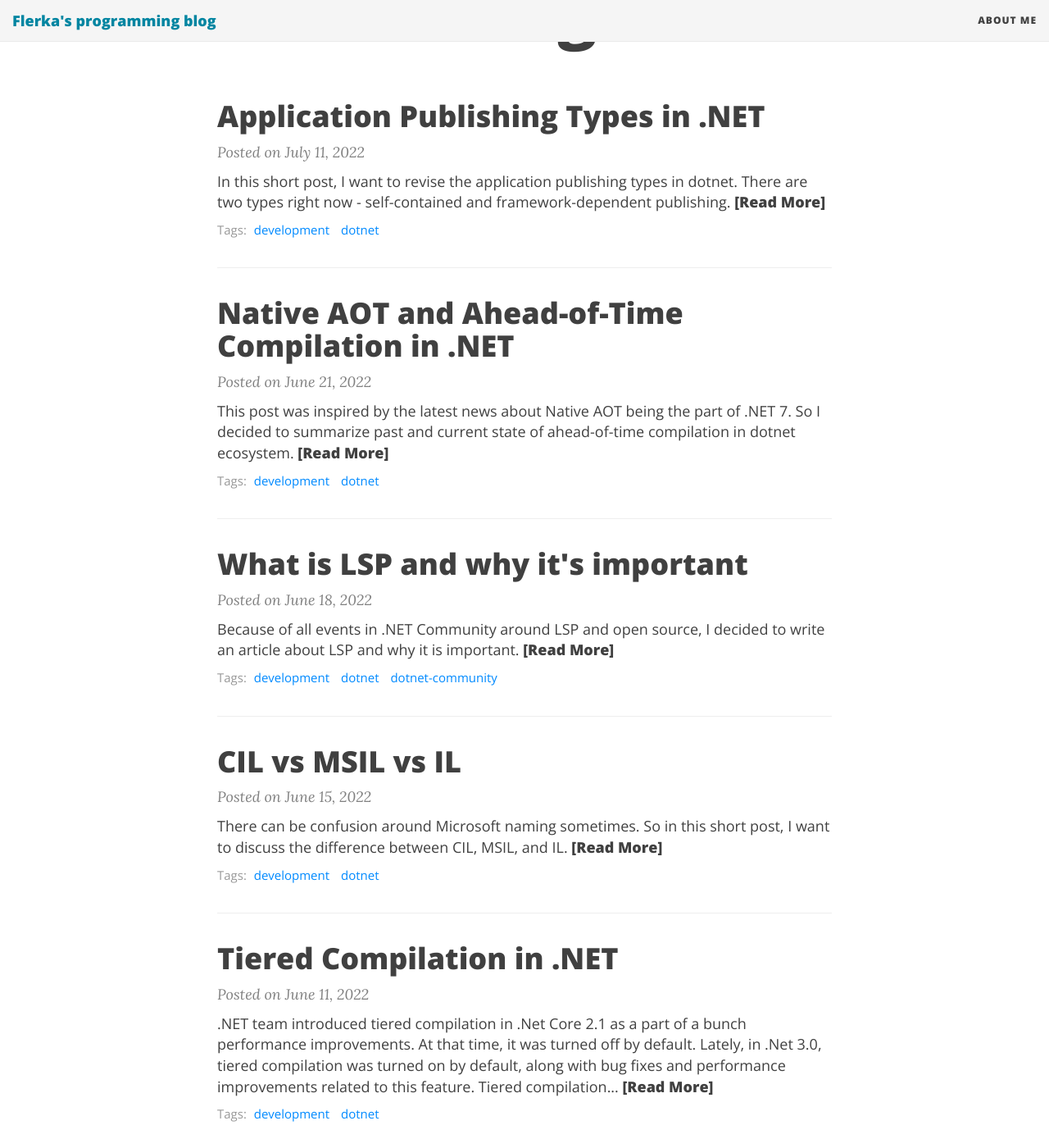
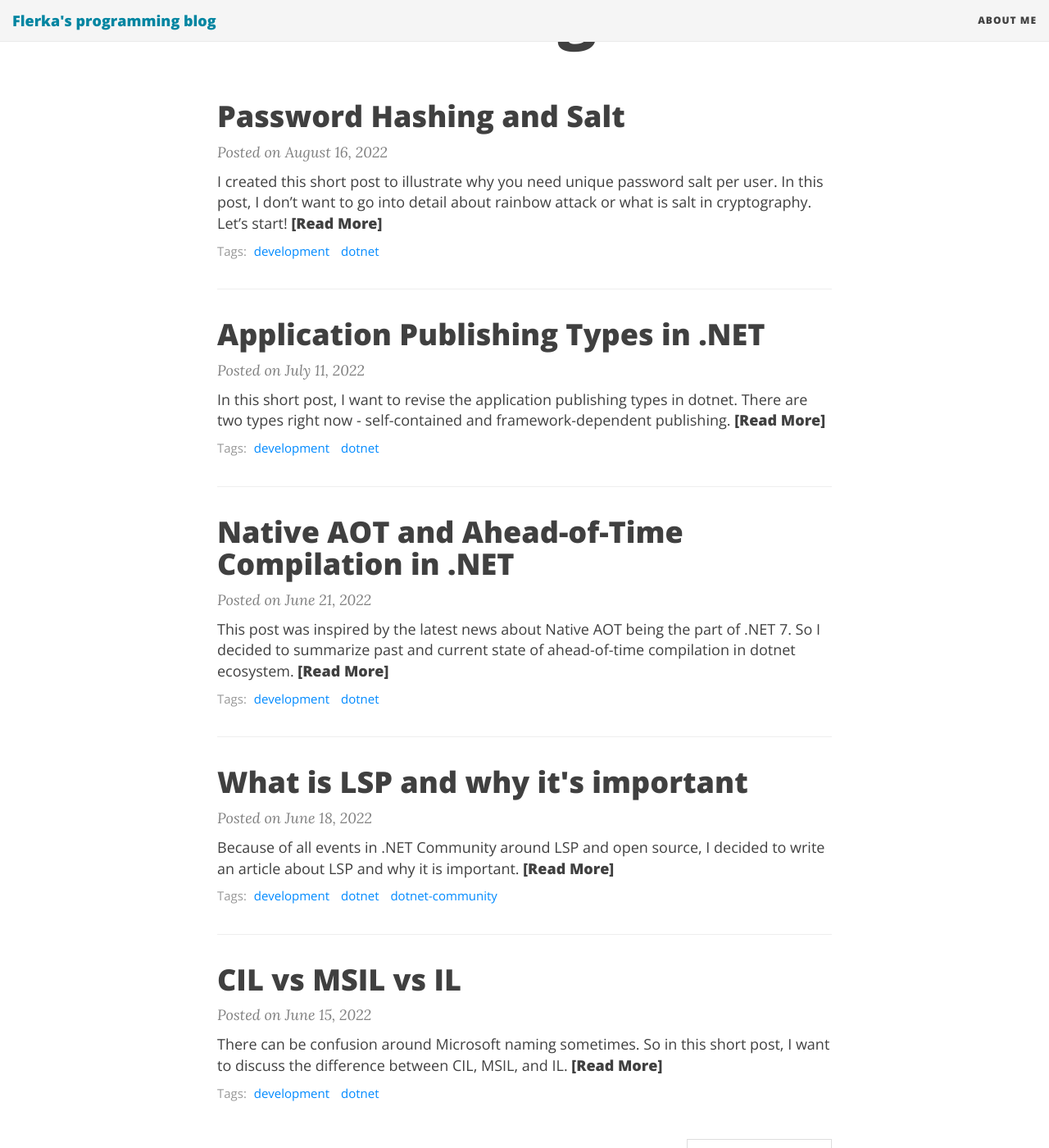
Before and after one commit to flerka/personal-blog, a Jekyll site: the page built from index.html, in a window 1280 px wide and 1400 px high, scrolled down 337 px. Shown: the whole window at 82% size. Built offline with Jekyll 4.4.1, drawn with Linux system fonts in a browser that asks for light colours; nearby versions of some CDN libraries; the list of posts is cut into pages by our own code; some of the changed lines change nothing that is shown.

Commit message:
add salt post

```diff
--- a/_posts/2022-07-11-application-publishing-dotnet.md
+++ b/_posts/2022-07-11-application-publishing-dotnet.md
@@ -42,7 +42,7 @@ To publish a self-contained Windows x64 application, you need to do the followin
 - or this `dotnet publish -r win-x64` and `<SelfContained>true</SelfContained>` in project file
 
 ## Important notes
-- if you want your application to be executable, it always is platform-specific. For example, if you run `dotnet publish` without parameters and don't specify the target platform in the project file, your current platform will be the target.
+- if you want your application to be executable, you can only use platform-specific publishing. For example, if you run `dotnet publish` without parameters and don't specify the target platform in the project file, your current platform will be the target.
 - to run framework-dependent dll on the target machine, run the command `dotnet TARGETDLL_NAME`
 - to specify the result platform, you need to add `-r <RID>` to your publish command
 - you can publish your self-contained application in [ready-to-run format](https://docs.microsoft.com/en-us/dotnet/core/deploying/#publish-with-readytorun-images)
--- /dev/null
+++ b/_posts/2022-08-16-password-hash-and-salt.md
@@ -0,0 +1,36 @@
+---
+layout: post
+title: Password Hashing and Salt
+subtitle:
+tags: [development, dotnet]
+comments: true
+---
+I created this short post to illustrate why you need unique password salt per user. In this post, I don't want to go into detail about [rainbow attack](https://en.wikipedia.org/wiki/Rainbow_table) or what is [salt in cryptography](https://en.wikipedia.org/wiki/Salt_(cryptography)). Let's start!
+
+*<font color="green">Disclaimer: I used MD5 to generate hashes for simplicity, newer use it in production because it's too weak.</font>*
+
+## Login form
+For now, you have two different users with the same passwords. Unfortunately, their passwords are very common, and you can probably find them in the attacker table with passwords and hashes.
+![Password salt login](../assets/psd-salt-login.png)
+
+## Password hashing without salt
+If you use the approach to store the hash of the password and don't use salt:
+![attacker space example 1](../assets/psd-salt-ex1.png).
+
+The attacker will need **0 minutes** to get your password from the hash as they already have a rainbow table with the most popular passwords.
+
+## Password hashing without unique salt
+If you use the approach to store the hash of the password and use the same salt for all users:
+![attacker space example 1](../assets/psd-salt-ex2.png).
+
+The attacker will need **N minutes** to get your password from the hash as they can generate a rainbow table with your particular salt.
+
+## Password hashing with unique salt
+If you use the approach to store the hash of the password and you use the unique salt for each user:
+![attacker space example 1](../assets/psd-salt-ex3.png).
+
+The attacker will need **N * K minutes** (where K is the number of users) to get your password from the hash, as they can generate a rainbow table for each salt.
+
+## What to read
+- https://en.wikipedia.org/wiki/Rainbow_table
+- https://en.wikipedia.org/wiki/Salt_(cryptography)
```
Also changed, not shown: assets/psd-salt-ex1.png (added), assets/psd-salt-ex2.png (added), assets/psd-salt-ex3.png (added), assets/psd-salt-login.png (added).
